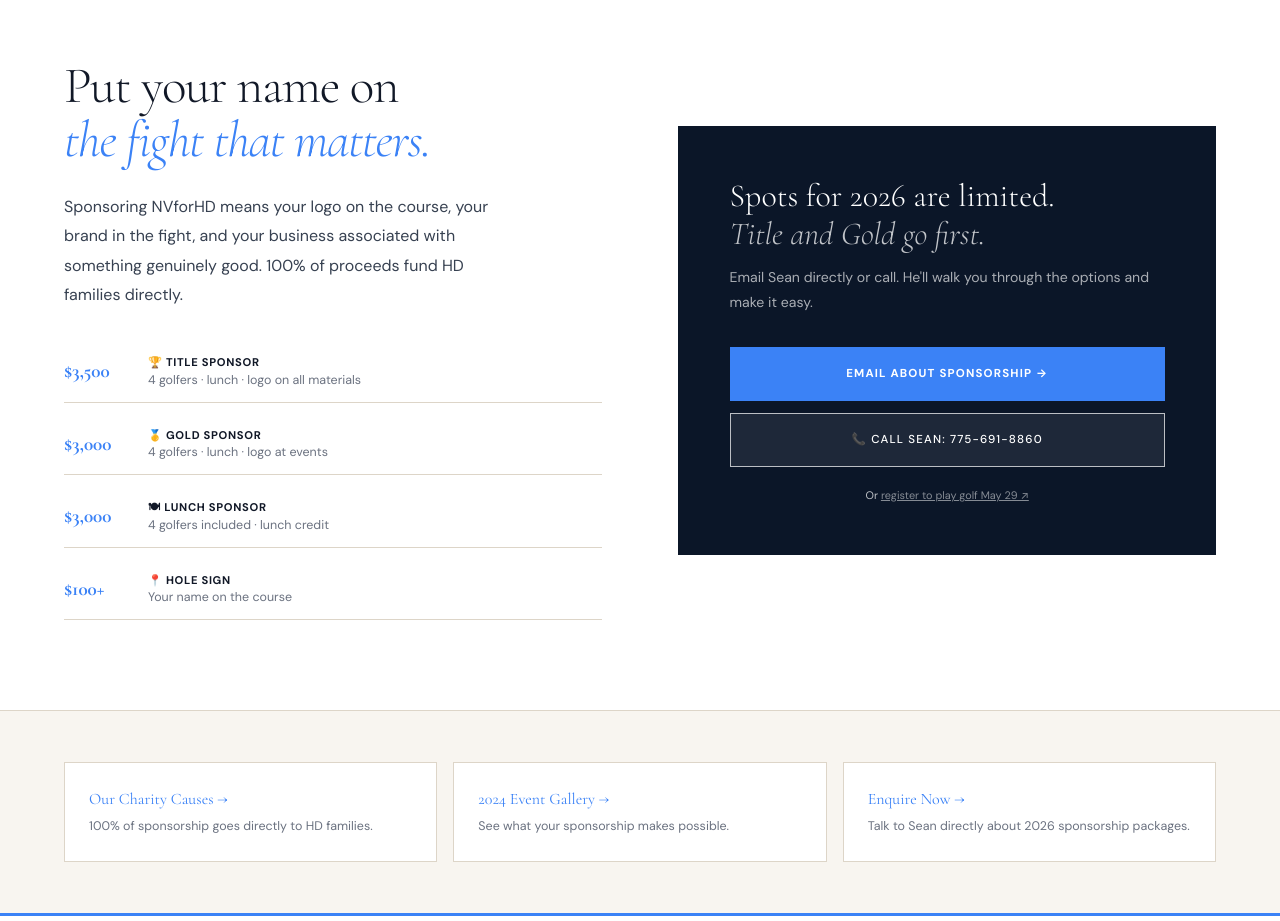
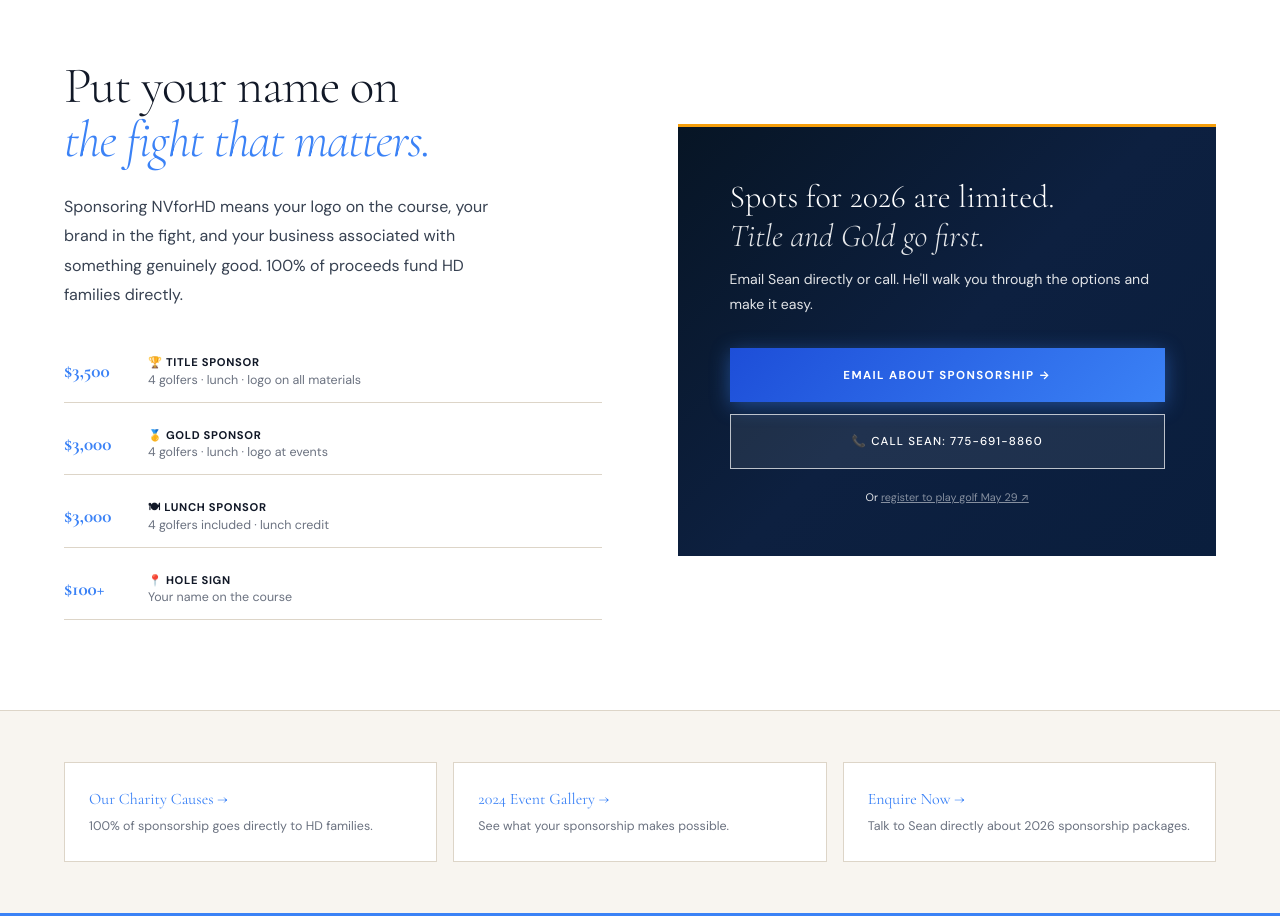
Before and after one commit to digitalalchemistalex/nvforhd, a Next.js app: page /sponsors in a window 1280 px wide. Shown: the part 2920-3841 px from the top of the page. Built offline with nearby package versions, Linux system fonts and the light colour scheme.

Commit message:
fix: upgrade all remaining flat navy CTA blocks — blog, sponsors, contact, causes — gradient bg + gold accent + gradient buttons

```diff
--- a/app/causes/page.tsx
+++ b/app/causes/page.tsx
@@ -133,7 +133,7 @@
               <p className="speakable-causes" style={{ fontSize: '1.05rem', lineHeight: 1.9, color: 'var(--ink-dim)', marginBottom: '2.5rem' }}>
                 This clinic operates entirely on private donation. Families like Tiffany&apos;s, Mikey and Holly&apos;s, and Leilani&apos;s — over 90 Northern Nevada families — depend on it for neurologists, psychiatrists, genetic counselors, and social workers who guide them through their worst days. <strong style={{ color: 'var(--ink)' }}>Your round of golf directly funds this team.</strong>
               </p>
-              <a href={BOOK} target="_blank" rel="noopener" style={{ display: 'inline-block', background: 'var(--ink)', color: 'var(--cream)', padding: '1rem 2.5rem', fontSize: '0.72rem', letterSpacing: '0.14em', textTransform: 'uppercase', fontWeight: 700, textDecoration: 'none', fontFamily: 'var(--sans)', transition: 'background 0.2s' }}>
+              <a href={BOOK} target="_blank" rel="noopener" style={{ display: 'inline-block', background: 'linear-gradient(135deg, #1D4ED8, #3B82F6)', color: '#fff', padding: '1rem 2.5rem', fontSize: '0.72rem', letterSpacing: '0.14em', textTransform: 'uppercase', fontWeight: 700, textDecoration: 'none', fontFamily: 'var(--sans)', boxShadow: '0 4px 20px rgba(59,130,246,0.4)', transition: 'all 0.25s ease' }}>
                 Support This Cause →
               </a>
             </ScrollReveal>
--- a/app/contact/page.tsx
+++ b/app/contact/page.tsx
@@ -530,7 +530,7 @@
       )}
 
       {/* DIRECT CONTACT */}
-      <section style={{ background: 'var(--navy)', padding: 'clamp(3rem,5vw,5rem) var(--px)' }}>
+      <section style={{ background: 'linear-gradient(135deg, #071525 0%, #0D2040 50%, #0A1E3D 100%)', padding: 'clamp(3rem,5vw,5rem) var(--px)', borderTop: '3px solid #F59E0B' }}>
         <div className="inner contact-direct-grid" style={{ display: 'grid', gridTemplateColumns: 'repeat(3, 1fr)', gap: '2rem' }}>
           {[
             { icon: '📞', label: 'Call Sean directly', value: '775-691-8860', href: 'tel:7756918860', note: 'Golf, sponsorship, hotel discounts, anything.' },
@@ -539,12 +539,12 @@
           ].map(({ icon, label, value, href, note }) => (
             <div key={label} style={{ padding: '2rem', background: 'rgba(255,255,255,0.05)', border: '1px solid rgba(255,255,255,0.1)' }}>
               <div style={{ fontSize: '1.4rem', marginBottom: '0.75rem' }}>{icon}</div>
-              <div style={{ fontSize: '0.6rem', letterSpacing: '0.2em', textTransform: 'uppercase', color: 'rgba(249,248,246,0.45)', fontWeight: 600, marginBottom: '0.5rem', fontFamily: 'var(--sans)' }}>{label}</div>
+              <div style={{ fontSize: '0.6rem', letterSpacing: '0.2em', textTransform: 'uppercase', color: 'rgba(249,248,246,0.80)', fontWeight: 600, marginBottom: '0.5rem', fontFamily: 'var(--sans)' }}>{label}</div>
               {href
                 ? <a href={href} style={{ fontFamily: 'var(--serif)', fontSize: 'clamp(1rem,1.8vw,1.3rem)', color: '#fff', textDecoration: 'none', display: 'block', marginBottom: '0.5rem' }}>{value}</a>
                 : <div style={{ fontFamily: 'var(--serif)', fontSize: 'clamp(1rem,1.8vw,1.3rem)', color: '#fff', marginBottom: '0.5rem' }}>{value}</div>
               }
-              <p style={{ fontSize: '0.78rem', color: 'rgba(249,248,246,0.5)', lineHeight: 1.6, margin: 0 }}>{note}</p>
+              <p style={{ fontSize: '0.78rem', color: 'rgba(249,248,246,0.78)', lineHeight: 1.6, margin: 0 }}>{note}</p>
             </div>
           ))}
         </div>
--- a/app/sponsors/page.tsx
+++ b/app/sponsors/page.tsx
@@ -245,23 +245,23 @@
               </div>
             </ScrollReveal>
             <ScrollReveal delay={0.15}>
-              <div style={{ background: 'var(--navy)', padding: 'clamp(2.5rem,4vw,4rem)' }}>
+              <div style={{ background: 'linear-gradient(135deg, #071525 0%, #0D2040 50%, #0A1E3D 100%)', padding: 'clamp(2.5rem,4vw,4rem)', borderTop: '3px solid #F59E0B', position: 'relative', overflow: 'hidden' }}>
                 <div style={{ fontFamily: 'var(--serif)', fontSize: 'clamp(1.4rem,2.5vw,2rem)', fontWeight: 300, color: '#fff', marginBottom: '0.75rem', lineHeight: 1.2 }}>
                   Spots for 2026 are limited.<br />
-                  <em style={{ color: 'rgba(255,255,255,0.75)' }}>Title and Gold go first.</em>
+                  <em style={{ color: 'rgba(255,255,255,0.90)' }}>Title and Gold go first.</em>
                 </div>
-                <p style={{ fontSize: '0.88rem', color: 'rgba(255,255,255,0.65)', lineHeight: 1.75, marginBottom: '2rem' }}>
+                <p style={{ fontSize: '0.88rem', color: 'rgba(255,255,255,0.88)', lineHeight: 1.75, marginBottom: '2rem' }}>
                   Email Sean directly or call. He&apos;ll walk you through the options and make it easy.
                 </p>
                 <div style={{ display: 'flex', flexDirection: 'column', gap: '0.75rem' }}>
-                  <a href="mailto:info@nvforhd.com?subject=2026%20Sponsorship%20Enquiry" style={{ display: 'block', textAlign: 'center', background: 'var(--blue)', color: '#fff', padding: '1.15rem', fontSize: '0.72rem', letterSpacing: '0.1em', textTransform: 'uppercase', fontWeight: 700, textDecoration: 'none', fontFamily: 'var(--sans)' }}>
+                  <a href="mailto:info@nvforhd.com?subject=2026%20Sponsorship%20Enquiry" style={{ display: 'block', textAlign: 'center', background: 'linear-gradient(135deg, #1D4ED8, #3B82F6)', color: '#fff', padding: '1.15rem', fontSize: '0.72rem', letterSpacing: '0.12em', textTransform: 'uppercase', fontWeight: 700, textDecoration: 'none', fontFamily: 'var(--sans)', boxShadow: '0 4px 20px rgba(59,130,246,0.45)' }}>
                     Email About Sponsorship →
                   </a>
                   <a href="tel:7756918860" style={{ display: 'block', textAlign: 'center', background: 'rgba(255,255,255,0.08)', color: '#fff', border: '1px solid rgba(255,255,255,0.70)', padding: '1.1rem', fontSize: '0.72rem', letterSpacing: '0.1em', textTransform: 'uppercase', fontWeight: 500, textDecoration: 'none', fontFamily: 'var(--sans)' }}>
                     📞 Call Sean: 775-691-8860
                   </a>
                 </div>
-                <p style={{ textAlign: 'center', marginTop: '1.25rem', fontSize: '0.68rem', color: 'rgba(255,255,255,0.75)' }}>
+                <p style={{ textAlign: 'center', marginTop: '1.25rem', fontSize: '0.68rem', color: 'rgba(255,255,255,0.90)' }}>
                   Or <a href={BOOK} target="_blank" rel="noopener" style={{ color: 'rgba(255,255,255,0.5)', textDecoration: 'underline' }}>register to play golf May 29 ↗</a>
                 </p>
               </div>
```
Also changed, not shown: app/blog/[slug]/page.tsx (+6 -6 lines).
